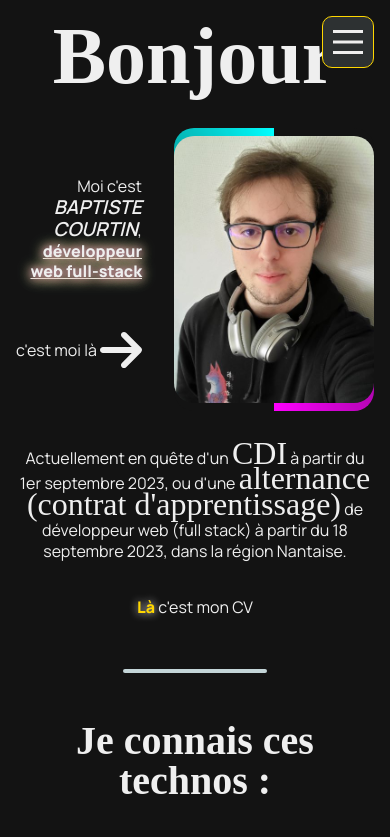
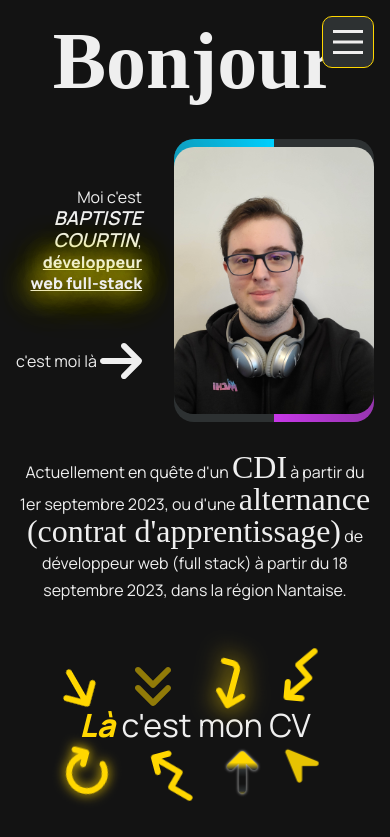
Before and after one commit to BaptisteCourtin/Portfolio, a Vue app: page / in a window 390 px wide. Shown: the top 837 px of the page. Built offline with nearby package versions, Linux system fonts and the light colour scheme; a web font is replaced by a local one.

Commit message:
V1.1 - corrections + mise en avant CV

```diff
--- a/src/assets/projets.js
+++ b/src/assets/projets.js
@@ -345,11 +345,11 @@ export const PROJETS = [
       {
         title: 'Partager le projet',
         description:
-          "En bas de la page de chaque projet se trouve un bouton est disponible pour copier l'url dans le presse papier. Il suffit de faire un ctrl+V et c'est partagé.",
+          "En bas de la page de chaque projet, se trouve un bouton pour copier l'url dans le presse papier. Il suffit de faire un ctrl+V et c'est partagé !",
         image: './assets/Aubay-SVS/lien.png'
       },
       {
-        title: 'Expoter en PDF',
+        title: 'Exporter en PDF',
         description:
           "Un autre bouton est présent pour exporter les projets en pdf. On y retrouve tout ce que l'on a sur la page projet. Le lien reste cliquable sur le PDF",
         image: './assets/Aubay-SVS/pdf.png'
@@ -382,7 +382,7 @@ export const PROJETS = [
       {
         title: "L'historique",
         description:
-          "Les projets ont plusieurs versions. Il fallait donc pouvoir switcher de version en étant sur le projet ainsi que choisir qu'elle version serait montrée en premier et afficher seulement celle-ci lors de la recherche de projet.",
+          'Les projets ont plusieurs versions. Il fallait donc pouvoir switcher de version en étant sur le projet ainsi que choisir quelle version serait montrée en premier et afficher seulement celle-ci lors de la recherche de projet.',
         image: './assets/Aubay-SVS/historique.png'
       },
       {
--- a/src/components/NavBar.vue
+++ b/src/components/NavBar.vue
@@ -20,10 +20,10 @@ export default {
       <ul>
         <li style="--i: 6"><RouterLink to="/" @click="retourHaut()">Accueil</RouterLink></li>
         <li style="--i: 5">
-          <RouterLink to="/themes" @click="retourHaut()">Mes Projets</RouterLink>
+          <RouterLink to="/parcours" @click="retourHaut()">Mon Parcours</RouterLink>
         </li>
         <li style="--i: 4">
-          <RouterLink to="/parcours" @click="retourHaut()">Mon Parcours</RouterLink>
+          <RouterLink to="/themes" @click="retourHaut()">Mes Projets</RouterLink>
         </li>
         <li style="--i: 3"><RouterLink to="/blog" @click="retourHaut()">Mon Blog</RouterLink></li>
         <!-- style="position z-index" -->
--- a/src/styles/reset.scss
+++ b/src/styles/reset.scss
@@ -18,7 +18,6 @@ html {
 }
 
 body {
-  line-height: 1;
   min-height: 100%;
 
   background: var(--background);
@@ -83,7 +82,7 @@ table {
 .ICI {
   font-weight: 800;
   color: var(--gold);
-  text-shadow: 0 0 0.5rem var(--color);
+  font-style: italic;
 }
 
 /* --- */
--- a/src/styles/variables.scss
+++ b/src/styles/variables.scss
@@ -1,8 +1,5 @@
 @import url('https://fonts.googleapis.com/css2?family=Handjet:wght@200;300;400;500;600;700;800&display=swap');
 // font-family: 'Handjet', cursive;
-
-@import url('https://fonts.googleapis.com/css2?family=Work+Sans:ital,wght@0,400;0,500;0,600;0,700;0,800;0,900;1,400;1,500;1,600;1,700;1,800;1,900&display=swap');
-// font-family: 'Work Sans', sans-serif;
 
 @import url('https://fonts.googleapis.com/css2?family=Manrope:wght@400;500;600;700;800&display=swap');
 // font-family: 'Manrope', sans-serif;
@@ -14,9 +11,14 @@
   --black: #131313;
   --soft-black: #2d3132;
 
-  --gold: #ffd700;
-  --blue: #b9f0fd;
-  --violet: #d976f0;
+  --gold-light: #ffd700;
+  --gold-dark: #ff8000;
+
+  --blue-light: #00d0ff;
+  --blue-dark: #00d0ff;
+
+  --violet-light: #c838e9;
+  --violet-dark: #c838e9;
 
   // ---
 
@@ -40,6 +42,10 @@
 
   --color: var(--black);
   --color-soft: var(--soft-black);
+
+  --gold: var(--gold-dark);
+  --blue: var(--blue-dark);
+  --violet: var(--violet-dark);
 }
 
 // dark theme
@@ -49,4 +55,8 @@
 
   --color: var(--white);
   --color-soft: var(--soft-white);
+
+  --gold: var(--gold-light);
+  --blue: var(--blue-dark);
+  --violet: var(--violet-dark);
 }
--- a/src/views/HomeView.vue
+++ b/src/views/HomeView.vue
@@ -9,7 +9,25 @@ export default {
 
 import { library } from '@fortawesome/fontawesome-svg-core'
 import { faArrowRight } from '@fortawesome/free-solid-svg-icons'
-library.add(faArrowRight)
+import { faArrowLeftLong } from '@fortawesome/free-solid-svg-icons'
+import { faUpLong } from '@fortawesome/free-solid-svg-icons'
+
+
+import { faArrowTurnDown } from '@fortawesome/free-solid-svg-icons'
+import { faArrowRotateRight } from '@fortawesome/free-solid-svg-icons'
+
+
+import { faArrowTrendUp } from '@fortawesome/free-solid-svg-icons'
+import { faArrowTrendDown } from '@fortawesome/free-solid-svg-icons'
+
+
+import { faLocationArrow } from '@fortawesome/free-solid-svg-icons'
+import { faAnglesDown } from '@fortawesome/free-solid-svg-icons'
+
+
+
+
+library.add(faArrowRight, faArrowLeftLong, faUpLong, faArrowTurnDown, faArrowRotateRight, faArrowTrendUp, faArrowTrendDown, faLocationArrow, faAnglesDown)
 </script>
 
 <template>
@@ -26,7 +44,7 @@ library.add(faArrowRight)
       </div>
 
       <div class="box-tourne">
-        <img src="../assets/moi/photoProfil.jpg" alt="moi en photo" loading="lazy"/>
+        <img src="../assets/moi/photoProfil1.jpg" alt="moi en photo" loading="lazy"/>
       </div>
     </div>
 
@@ -34,13 +52,30 @@ library.add(faArrowRight)
       <p>
       Actuellement en quête d'un <h4>CDI</h4> à partir du 1er septembre 2023, ou d'une <h4>alternance (contrat d'apprentissage)</h4> de
       développeur web (full stack) à partir du 18 septembre 2023, dans la région Nantaise. </p>
-      <a
-        href="https://drive.google.com/file/d/1RotGczuEcBPaLRzidQrq4pCItXJc6Tub/view?usp=sharing"
-        target="_blank"
-        class="ICI"
-        >Là
-      </a>
-      c'est mon CV
+
+
+      <div class="monCV">
+
+        <font-awesome-icon class="fa-solid" icon="fa-arrow-right" />
+        <font-awesome-icon class="fa-solid" icon="fa-angles-down" />
+        <font-awesome-icon class="fa-solid" icon="fa-arrow-turn-down" />
+        <font-awesome-icon class="fa-solid" icon="fa-arrow-trend-down" />
+        <p>
+          <a
+          href="https://drive.google.com/file/d/1RotGczuEcBPaLRzidQrq4pCItXJc6Tub/view?usp=sharing"
+          target="_blank"
+          > <span class="ICI">Là</span> c'est mon CV
+        </a>
+      </p>
+        <font-awesome-icon class="fa-solid" icon="fa-arrow-rotate-right" />
+        <font-awesome-icon class="fa-solid" icon="fa-arrow-trend-up" />
+        <span class="fa-solid with-bg">➜</span>
+        <font-awesome-icon class="fa-solid" icon="fa-location-arrow" />
+        <font-awesome-icon class="fa-solid" icon="fa-up-long" />
+
+      </div>
+
+
     </div>
 
     <span class="trait"></span>
--- a/src/views/ParcoursView.vue
+++ b/src/views/ParcoursView.vue
@@ -125,7 +125,7 @@ export default {
           année. Donc il me manque la première moitié de la deuxième année.
           <br />
           <br />
-          En bref, ça n'a rien à voir avec les compétences que j'ai en développement web. Je le met
+          En bref, ça n'a rien à voir avec les compétences que j'ai en développement web. Je le mets
           ici juste pour dire que je n'ai pas rien fait pendant 3 ans.
         </p>
       </div>
--- a/src/views/ThemesView.vue
+++ b/src/views/ThemesView.vue
@@ -19,7 +19,7 @@ export default {
     <h1>Mes Projets</h1>
 
     <section class="wrapper-card-project">
-      <CardProjet v-for="prj in PROJETS" :key="prj.id" message="hello" :prj="prj" />
+      <CardProjet v-for="prj in PROJETS" :key="prj.id" :prj="prj" />
     </section>
   </div>
 </template>
--- a/src/views/home.scss
+++ b/src/views/home.scss
@@ -30,11 +30,25 @@
 
       .dev {
         text-decoration: underline;
-        text-shadow:
-          0 0 0.5rem var(--violet),
-          0 0 0.75rem var(--gold),
-          0 0 1rem var(--blue);
         font-weight: 800;
+        animation: blink 2.5s linear infinite;
+      }
+
+      @keyframes blink {
+        0%,
+        100% {
+          text-shadow:
+            0 0 1.5rem var(--gold),
+            0 0 2.25rem var(--gold),
+            0 0 3rem var(--gold);
+        }
+
+        50% {
+          text-shadow:
+            0 0 0.25rem var(--gold),
+            0 0 0.375rem var(--gold),
+            0 0 0.5rem var(--gold);
+        }
       }
 
       .fa-arrow-right {
@@ -45,7 +59,7 @@
 
     .box-tourne {
       padding: 0.5rem;
-      background-color: var(--black);
+      background-color: var(--background-soft);
       border-radius: 20px;
 
       display: flex;
@@ -63,7 +77,7 @@
         position: absolute;
         width: 500px;
         height: 500px;
-        background: conic-gradient(transparent, transparent, transparent, cyan);
+        background: conic-gradient(transparent, transparent, transparent, var(--blue));
 
         animation: turn 5s linear infinite;
         z-index: 2;
@@ -74,7 +88,7 @@
         position: absolute;
         width: 500px;
         height: 500px;
-        background: conic-gradient(transparent, transparent, transparent, magenta);
+        background: conic-gradient(transparent, transparent, transparent, var(--violet));
 
         animation: turn 5s linear infinite;
         animation-delay: -2.5s;
@@ -88,14 +102,6 @@
         100% {
           transform: rotate(360deg);
         }
-      }
-
-      span {
-        position: absolute;
-        inset: 7px;
-        background-color: var(--gray);
-        border-radius: 16px;
-        z-index: 2;
       }
 
       img {
@@ -121,13 +127,325 @@
   }
 
   .quete {
-    line-height: 1.7rem;
+    display: flex;
+    flex-direction: column;
+    justify-content: center;
+    align-items: center;
 
     p {
       margin-bottom: 2rem;
+      line-height: 1.7rem;
+
       h4 {
         display: inline;
       }
     }
+
+    .monCV {
+      font-size: 2.5rem;
+      position: relative;
+      max-width: max-content;
+      margin: 4rem 0;
+
+      p {
+        line-height: 3rem;
+      }
+
+      .fa-solid {
+        color: var(--gold);
+        font-size: 4.5rem;
+        position: absolute;
+
+        &.fa-arrow-right {
+          top: -3.5rem;
+          left: -3.5rem;
+          animation: rotateArrow 5s linear infinite;
+        }
+        @keyframes rotateArrow {
+          0%,
+          100% {
+            transform: rotate(60deg);
+          }
+          50% {
+            transform: rotate(25deg);
+          }
+        }
+
+        // ---
+
+        &.fa-angles-down {
+          top: -4.25rem;
+          left: 3rem;
+          animation: blinkArrow1 3s linear infinite;
+        }
+        @keyframes blinkArrow1 {
+          0%,
+          100% {
+            opacity: 1;
+          }
+          50% {
+            opacity: 0.3;
+          }
+        }
+
+        // ---
+
+        &.fa-arrow-turn-down {
+          top: -4.25rem;
+          left: 9.5rem;
+          filter: drop-shadow(0 0 1rem var(--gold));
+          transform: rotate(15deg);
+          animation: blinkArrow2 4.5s linear infinite;
+        }
+        @keyframes blinkArrow2 {
+          0%,
+          100% {
+            filter: drop-shadow(0 0 1rem var(--gold));
+          }
+          50% {
+            filter: drop-shadow(0 0 0rem var(--gold));
+          }
+        }
+
+        // ---
+
+        &.fa-arrow-trend-down {
+          top: -4.6rem;
+          right: -1rem;
+          animation: up-down-1 3.5s linear infinite;
+        }
+        @keyframes up-down-1 {
+          0%,
+          100% {
+            transform: rotate(95deg) translate(0rem);
+          }
+          50% {
+            transform: rotate(95deg) translate(-0.5rem);
+          }
+        }
+
+        // ---
+
+        &.fa-arrow-rotate-right {
+          top: 3rem;
+          left: -3rem;
+          filter: drop-shadow(0 0 1rem var(--gold));
+          animation: rotateArrow2 7s linear infinite;
+        }
+        @keyframes rotateArrow2 {
+          0% {
+            transform: rotate(-75deg);
+          }
+          30%,
+          100% {
+            transform: rotate(285deg);
+          }
+          // rotate entre 0-30
+          47.5%,
+          82.5% {
+            filter: drop-shadow(0 0 1rem var(--gold));
+          }
+          0%,
+          30%,
+          65%,
+          100% {
+            filter: drop-shadow(0 0 0rem var(--gold));
+          }
+          // blink 2 fois
+        }
+
+        // ---
+
+        &.fa-arrow-trend-up {
+          bottom: -2.75rem;
+          left: 3rem;
+          animation: up-down-2 3.5s linear infinite;
+        }
+        @keyframes up-down-2 {
+          0%,
+          100% {
+            transform: rotate(-105deg) translate(0rem);
+          }
+          50% {
+            transform: rotate(-105deg) translate(-0.5rem);
+          }
+        }
+
+        // ---
+
+        &.with-bg {
+          font-size: 7rem;
+          bottom: -6.5rem;
+          right: 3.5rem;
+          transform: rotate(-90deg);
+
+          color: transparent;
+          background-size: 200% 100%;
+          background-image: linear-gradient(
+            to left,
+            var(--gold),
+            var(--gold),
+            var(--background-soft),
+            var(--background),
+            var(--background),
+            var(--background-soft),
+            var(--gold),
+            var(--gold),
+            var(--gold),
+            var(--background-soft),
+            var(--background),
+            var(--background),
+            var(--background-soft),
+            var(--gold),
+            var(--gold)
+          );
+
+          background-clip: text;
+          -webkit-background-clip: text;
+          padding: 0.75rem 0rem;
+
+          filter: drop-shadow(0 0 0.1rem var(--color));
+          animation: bg-anim1 6s infinite linear;
+        }
+        @keyframes bg-anim1 {
+          0% {
+            background-position: right;
+          }
+          100% {
+            background-position: left;
+          }
+        }
+
+        // ---
+
+        &.fa-location-arrow {
+          bottom: -2.5rem;
+          right: -0.75rem;
+          animation: mini-grand 4s infinite linear;
+        }
+        @keyframes mini-grand {
+          0%,
+          100% {
+            transform: rotate(-90deg) scale(1);
+            opacity: 1;
+          }
+          50% {
+            transform: rotate(-90deg) scale(0.7);
+            opacity: 0.8;
+          }
+          80% {
+            opacity: 1;
+          }
+        }
+
+        // ---
+
+        &.fa-up-long {
+          bottom: 0.5rem;
+          right: -4.25rem;
+          animation: rotate3d 9s infinite linear;
+        }
+        @keyframes rotate3d {
+          0%,
+          100% {
+            transform: rotate(-75deg) skewY(0deg);
+          }
+          25% {
+            transform: rotate(-75deg) skewY(25deg);
+          }
+          50% {
+            transform: rotate(-75deg) skewY(0deg);
+          }
+          75% {
+            transform: rotate(-75deg) skewY(-25deg);
+          }
+        }
+      }
+
+      @media screen and (max-width: 500px) {
+        font-size: 2rem;
+
+        .fa-solid {
+          font-size: 3rem;
+
+          &.fa-arrow-right {
+            top: -2.3rem;
+            left: -1.4rem;
+          }
+
+          // ---
+
+          &.fa-angles-down {
+            top: -2.5rem;
+            left: 3.3rem;
+          }
+
+          // ---
+
+          &.fa-arrow-turn-down {
+            top: -2.5rem;
+            left: 8.5rem;
+            transform: rotate(15deg);
+          }
+
+          // ---
+
+          &.fa-arrow-trend-down {
+            top: -2.7rem;
+            right: -1rem;
+          }
+
+          // ---
+
+          &.fa-arrow-rotate-right {
+            top: 3rem;
+            left: -1rem;
+          }
+
+          // ---
+
+          &.fa-arrow-trend-up {
+            bottom: -0.9rem;
+            left: 4rem;
+          }
+
+          // ---
+
+          &.with-bg {
+            font-size: 3.75rem;
+            bottom: -2rem;
+            right: 3rem;
+            padding: 0rem 0rem;
+          }
+
+          // ---
+
+          &.fa-location-arrow {
+            bottom: -0.6rem;
+            right: -0.75rem;
+          }
+
+          // ---
+
+          &.fa-up-long {
+            display: none;
+          }
+        }
+      }
+
+      @media screen and (max-width: 380px) {
+        gap: 1rem;
+
+        .box-tourne {
+          min-width: 150px; // pareil que l'img
+
+          img {
+            width: 150px;
+            border-radius: 20px;
+            z-index: 5;
+          }
+        }
+      }
+    }
   }
 }
```
Also changed, not shown: src/components/CardProjet.vue (+11 -3 lines), src/components/Technos.vue (+11 -2 lines), src/assets/moi/photoProfil1.jpg (added), src/assets/moi/photoProfil2.jpg (renamed from src/assets/moi/photoProfil.jpg).
